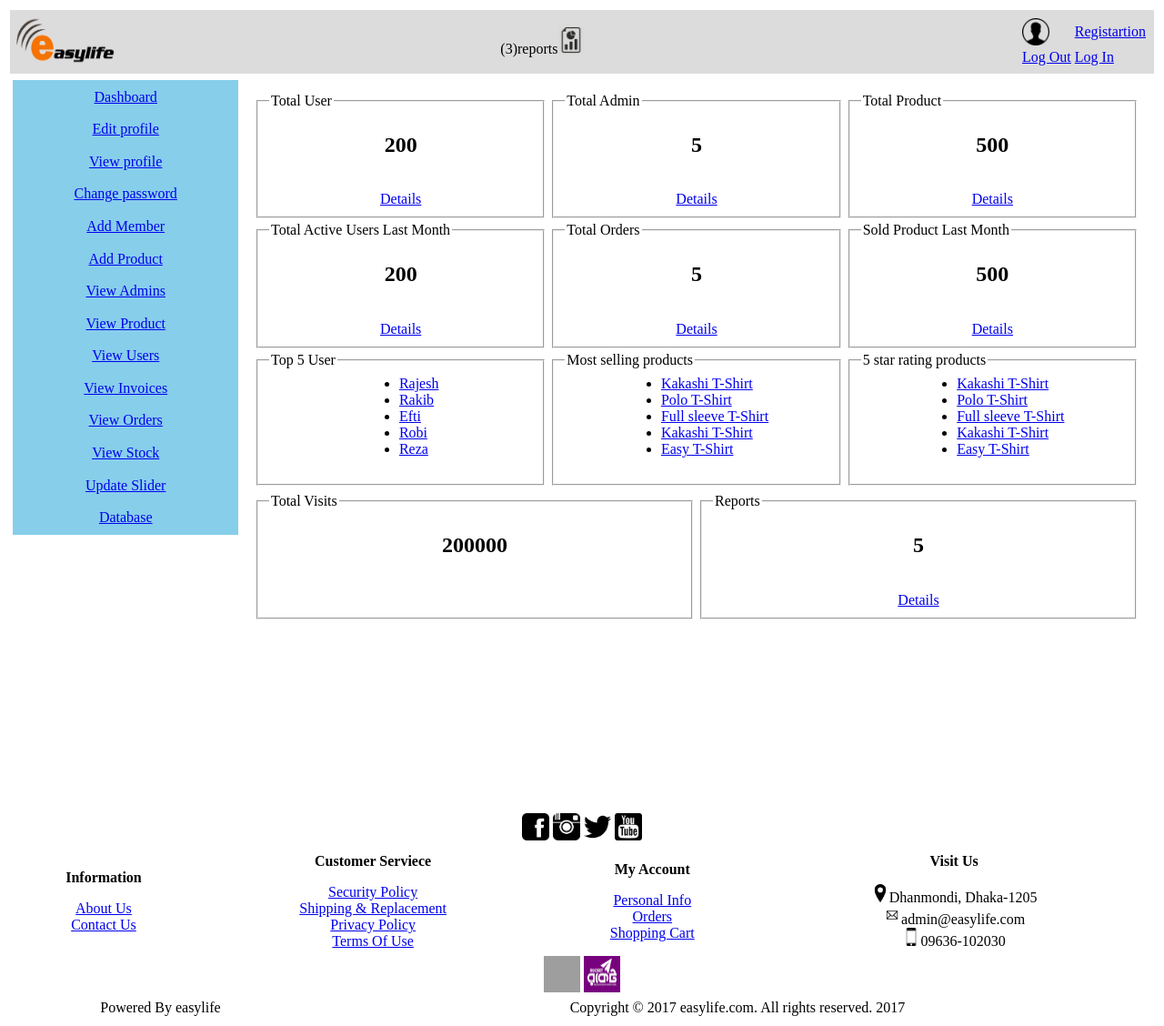
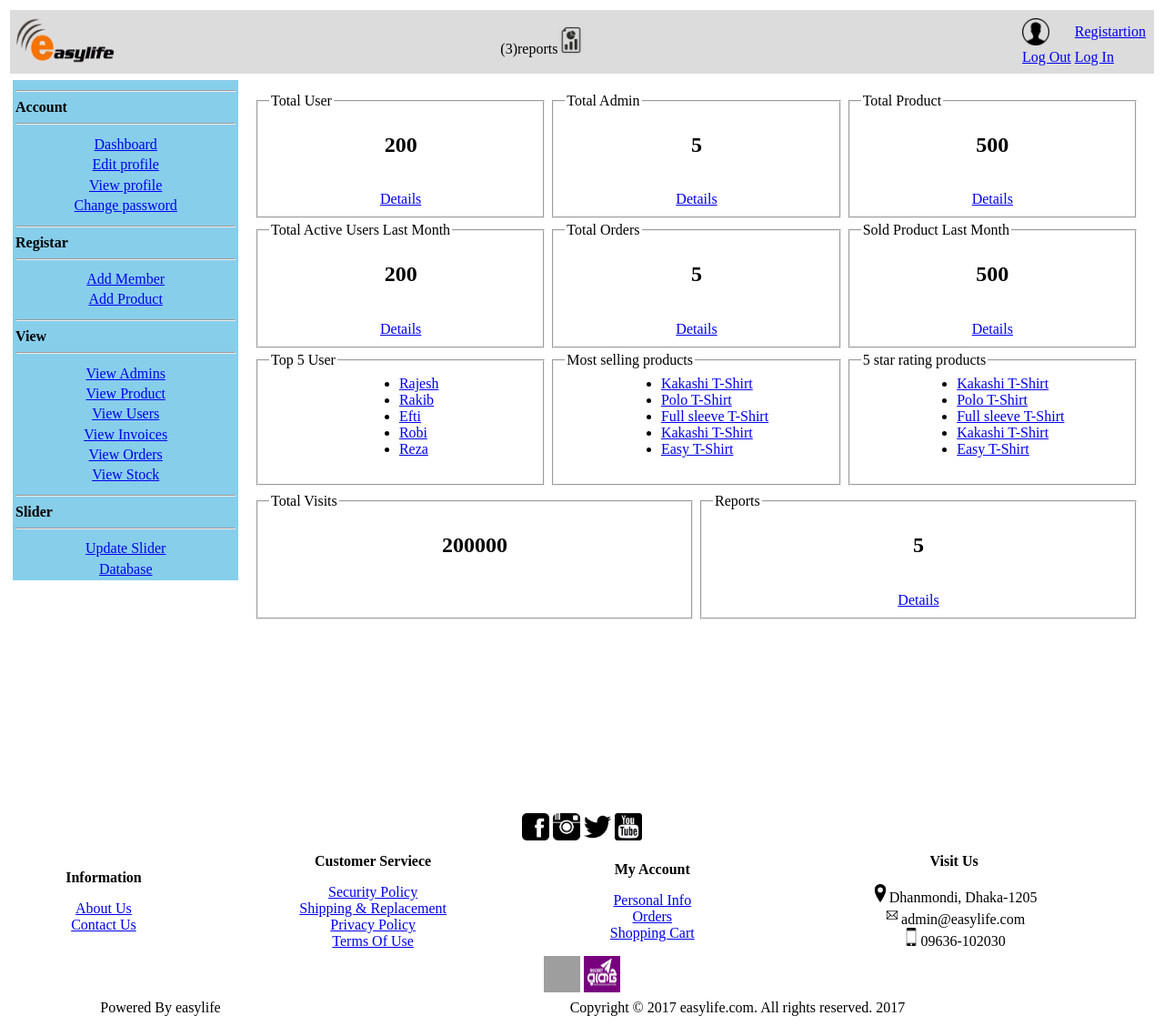
Before and after one commit to boroRakib/Prototype, a PHP site: page /app/admin_home.php in a window 1280 px wide. Shown: the whole page at 91% size. Run offline with PHP 8.4, Linux system fonts and the light colour scheme; grey boxes are pictures that could not be loaded.

Commit message:
UI change

```diff
--- a/easylife/app/admin_home.php
+++ b/easylife/app/admin_home.php
@@ -38,7 +38,12 @@
 					<table width="100%">
 						<tr>
 							<td width="20%" valign="top">
-								<table bgcolor="SkyBlue" height="500" width="100%" valign="top">
+								<table bgcolor="SkyBlue" height="550" width="100%" valign="top">
+									<tr height="10" >
+										<td align="left">
+											<hr/><b>Account</b><hr/>
+										</td>
+									</tr>
 									<tr height="10" >
 										<td align="center">
 											<a href="admin/dashboard.html" target="contentFrame">Dashboard</a>
@@ -60,6 +65,11 @@
 										</td>
 									</tr>
 									<tr height="10" >
+										<td align="left">
+											<hr/><b>Registar</b><hr/>
+										</td>
+									</tr>
+									<tr height="10" >
 										<td align="center">
 											<a href="admin/add_member.html" target="contentFrame" >Add Member</a>
 										</td>
@@ -67,6 +77,11 @@
 									<tr height="10" >
 										<td align="center">
 											<a href="admin/add_product.html" target="contentFrame" >Add Product</a>
+										</td>
+									</tr>
+									<tr height="10" >
+										<td align="left">
+											<hr/><b>View</b><hr/>
 										</td>
 									</tr>
 									<tr height="10" >
@@ -97,6 +112,11 @@
 									<tr height="10" >
 										<td align="center">
 											<a href="admin/stock.html" target="contentFrame" >View Stock</a>
+										</td>
+									</tr>
+									<tr height="10" >
+										<td align="left">
+											<hr/><b>Slider</b><hr/>
 										</td>
 									</tr>
 									<tr height="10" >
```
